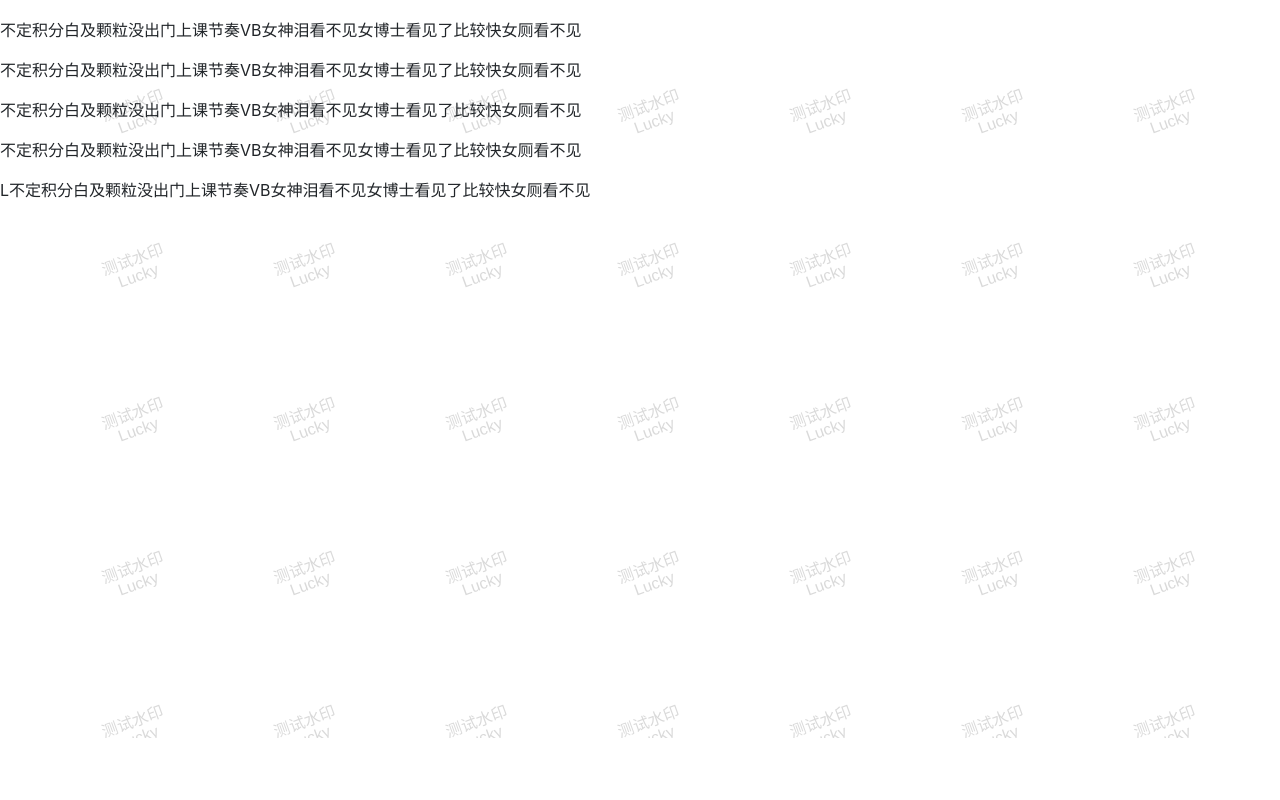
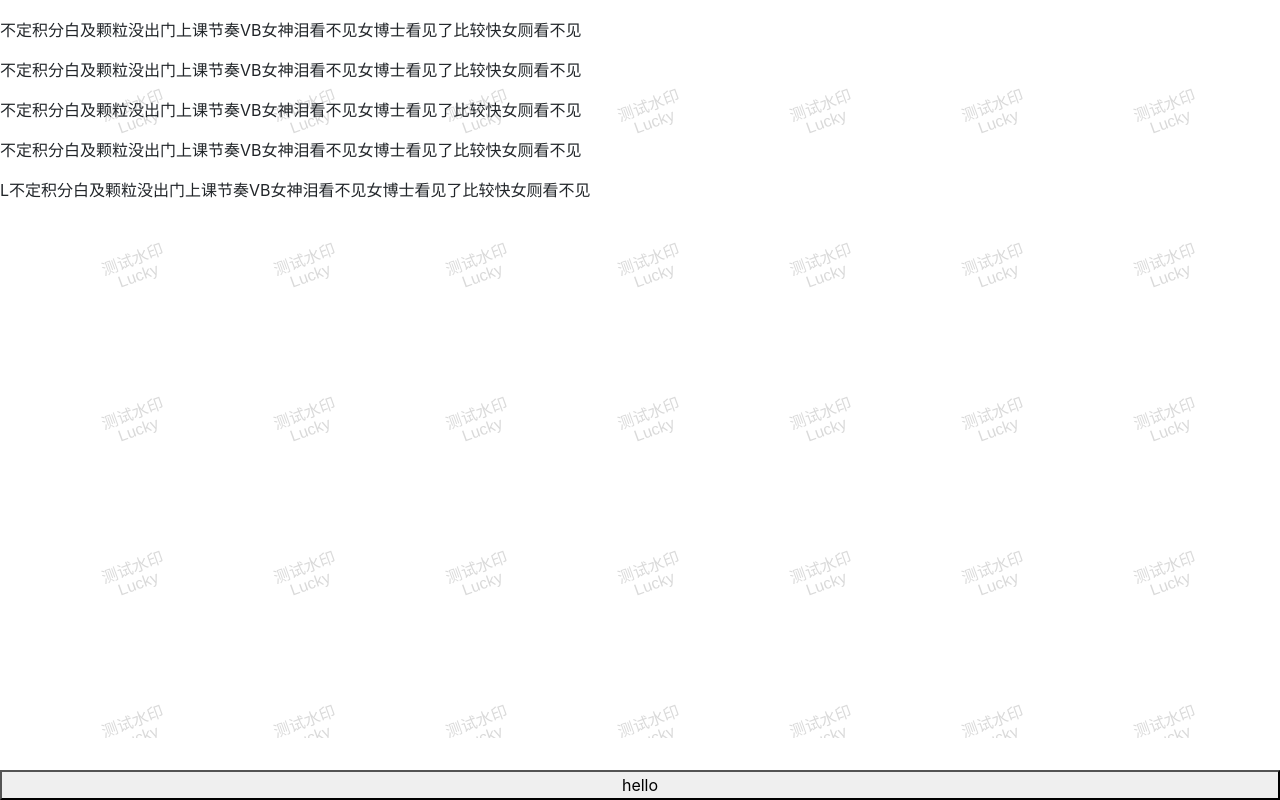
Before and after one commit to leilei405/lucky-design, a React (Create React App) app: page / in a window 1280 px wide. Shown: the part 614-1414 px from the top of the page. Before the commit the page ends 1352 px from the top, so only its background shows below. Built offline with nearby package versions, Linux system fonts and the light colour scheme.

Commit message:
feat: ✨popver 组件初体验

```diff
--- a/package.json
+++ b/package.json
@@ -4,6 +4,7 @@
   "private": true,
   "dependencies": {
     "@babel/plugin-proposal-private-property-in-object": "^7.21.11",
+    "@floating-ui/react": "^0.26.24",
     "@fortawesome/fontawesome-svg-core": "^6.6.0",
     "@fortawesome/free-solid-svg-icons": "^6.6.0",
     "@fortawesome/react-fontawesome": "^0.2.2",
--- a/src/App.tsx
+++ b/src/App.tsx
@@ -5,6 +5,7 @@
 import Space from "./components/Space/use";
 import Message from "./components/Message/use";
 import WaterMark from "./components/Watermark/use";
+import Popover from "./components/Popover/popver";
 
 function App() {
   const [show, setShow] = useState(false);
@@ -41,6 +42,9 @@
 
       <hr />
       <WaterMark />
+
+      <hr />
+      <Popover />
     </div>
   );
 }
--- /dev/null
+++ b/src/components/Popover/popver.tsx
@@ -0,0 +1,39 @@
+/*
+ * @Author: leilei405 1601178425@qq.com
+ * @Date: 2024-10-12 23:42:52
+ * @LastEditors: leilei405 1601178425@qq.com
+ * @LastEditTime: 2024-10-12 23:48:38
+ * @FilePath: \lucky-design\src\components\Popover\popver.tsx
+ */
+import { useInteractions, useFloating, useHover } from "@floating-ui/react";
+import { useState } from "react";
+
+export default function App() {
+  const [isOpen, setIsOpen] = useState(false);
+
+  const { refs, floatingStyles, context } = useFloating({
+    open: isOpen,
+    onOpenChange: setIsOpen,
+  });
+
+  const hover = useHover(context);
+
+  const { getReferenceProps, getFloatingProps } = useInteractions([hover]);
+
+  return (
+    <>
+      <button ref={refs.setReference} {...getReferenceProps()}>
+        hello
+      </button>
+      {isOpen && (
+        <div
+          ref={refs.setFloating}
+          style={floatingStyles}
+          {...getFloatingProps()}
+        >
+          冯雷雷
+        </div>
+      )}
+    </>
+  );
+}
```
Also changed, not shown: 1 other file (tests, documents, lock files or other folders).
